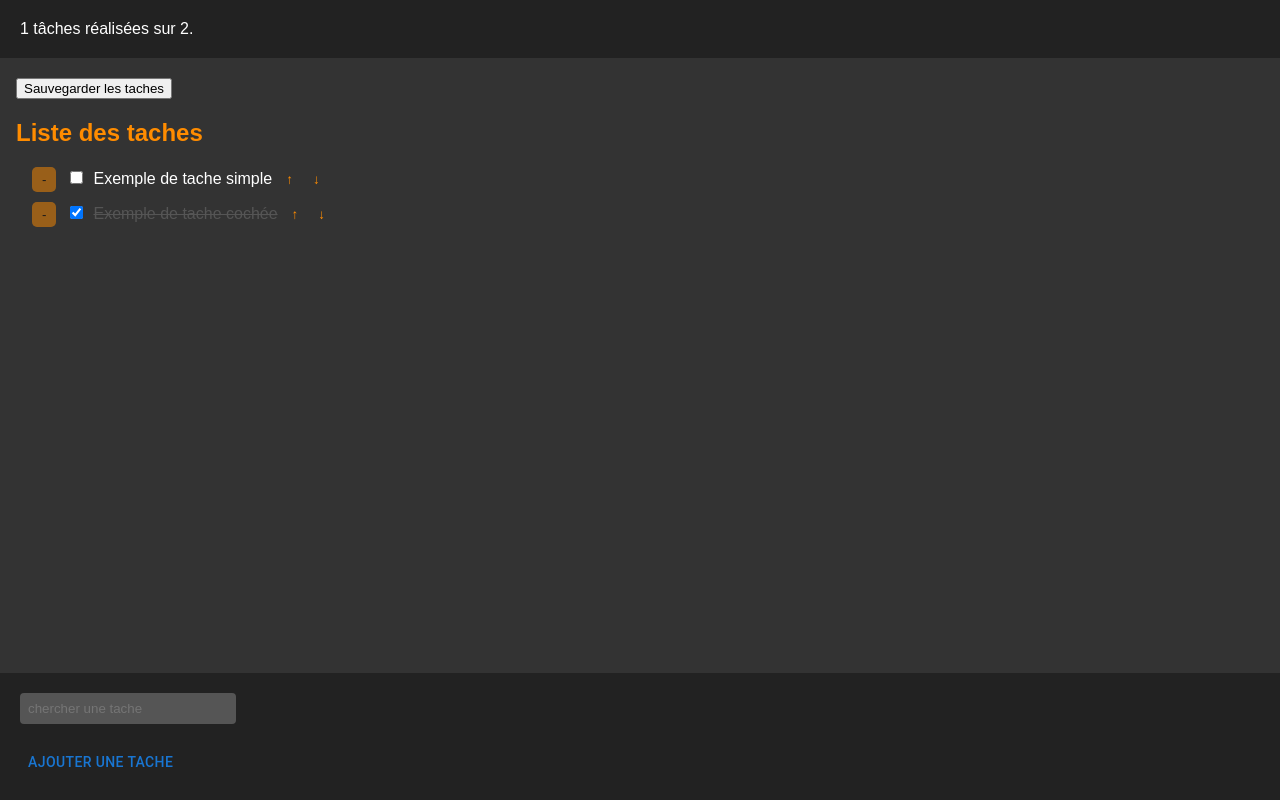
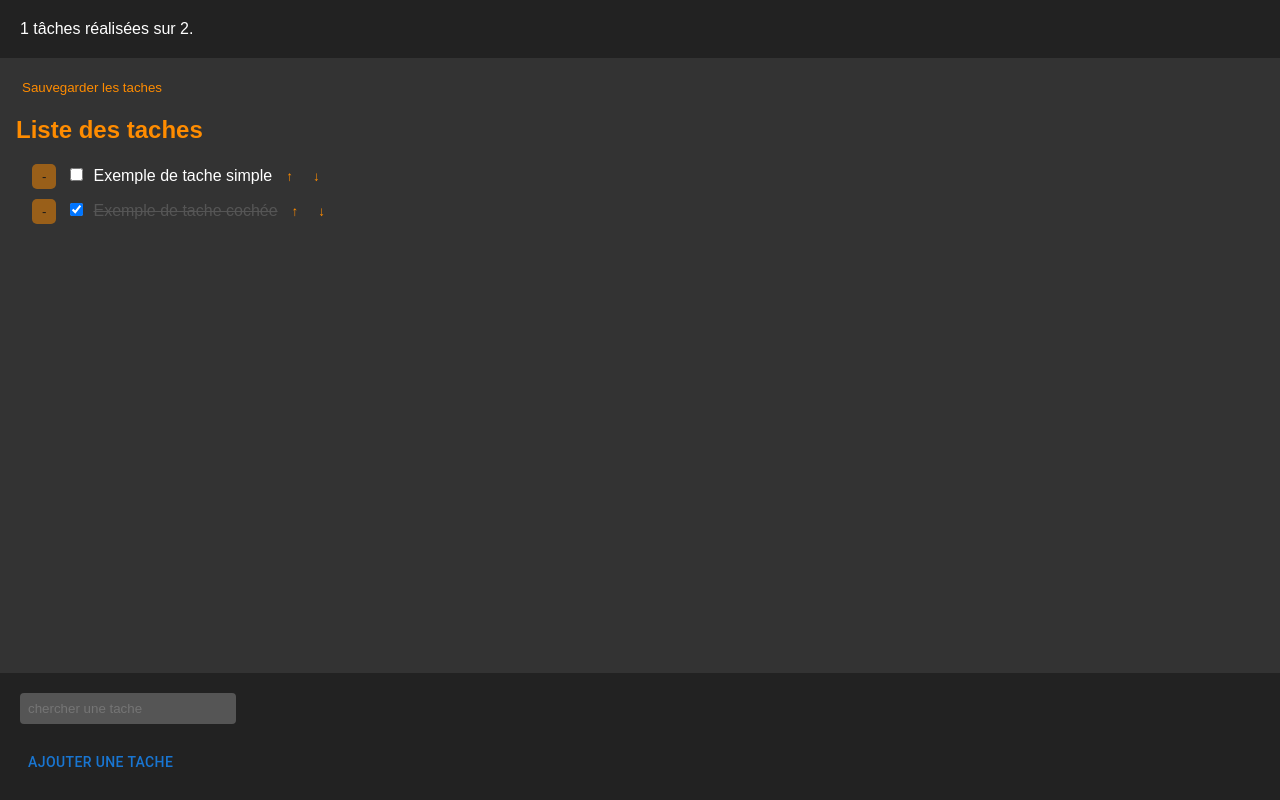
Before and after one commit to LOUARN-Mathis-2225056a/To-do-list, a React (Create React App) app: page / in a window 1280 px wide. Built offline with nearby package versions, Linux system fonts and the light colour scheme.

Commit message:
update du bouton pour sauvegarder les tache (marche pas aucune idée de pourquoi)

```diff
--- a/src/App.css
+++ b/src/App.css
@@ -128,3 +128,10 @@ footer button {
   margin-left: 1vh;
   cursor: pointer;
 }
+
+.saveTask{
+  border: none;
+  color: darkorange;
+  background-color: inherit;
+  cursor: pointer;
+}
```
